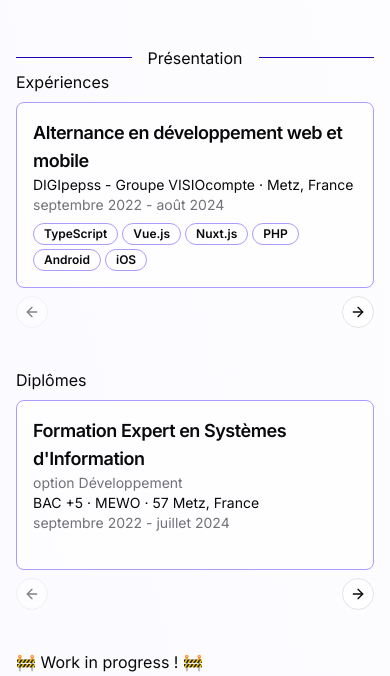
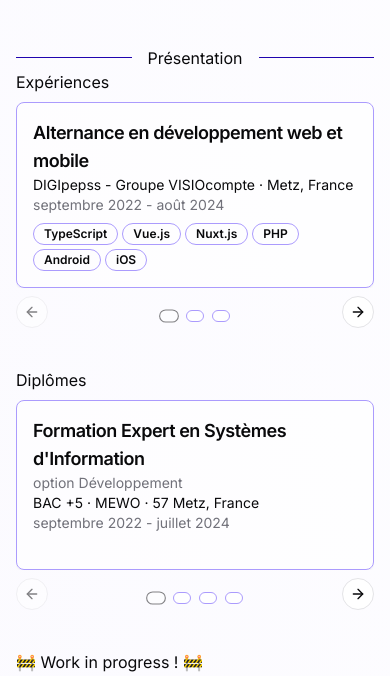
Before and after one commit to AvaN0x/clementricatte.fr, a Next.js app: page / in a window 390 px wide. Shown: the part 700-1376 px from the top of the page. Built offline with nearby package versions, Linux system fonts and the light colour scheme.

Commit message:
feat: ✨ cards carousel

```diff
--- a/src/app/(main)/page.tsx
+++ b/src/app/(main)/page.tsx
@@ -27,12 +27,10 @@ import { ExperienceCard } from "@/components/experiences";
 import { EDUCATIONS } from "@/lib/constants/educations";
 import { EducationCard } from "@/components/educations";
 import {
-  Carousel,
-  CarouselContent,
-  CarouselItem,
-  CarouselNext,
-  CarouselPrevious,
-} from "@/components/ui/carousel";
+  CardsCarousel,
+  CardsCarouselActions,
+  CardsCarouselItems,
+} from "@/components/CardsCarousel";
 
 export default function Home() {
   return (
@@ -151,7 +149,6 @@ const AboutSection = () => {
 };
 
 const PresentationSection = () => {
-  // TODO clean up carousel, better style (responsive too) and make a component for it
   return (
     <section
       id={SECTION_PRESENTATION_ID}
@@ -161,41 +158,26 @@ const PresentationSection = () => {
         <h2>Présentation</h2>
       </SeparatorText>
       <div className="space-y-6">
-        <div className="space-y-2">
-          <h3>Expériences</h3>
-          <Carousel opts={{ align: "start" }}>
-            <CarouselContent>
-              {Object.entries(EXPERIENCES.filter((e) => !e.nonRelevant)).map(
-                ([key, experience]) => (
-                  <CarouselItem key={key} className="md:basis-1/2 lg:basis-1/3">
-                    <ExperienceCard
-                      experience={experience}
-                      className="h-full"
-                    />
-                  </CarouselItem>
-                )
-              )}
-            </CarouselContent>
-            <CarouselPrevious className="max-xl:static max-xl:mt-6" />
-            <CarouselNext className="max-xl:static max-xl:mt-6 max-xl:float-right" />
-          </Carousel>
-        </div>
-        <div className="space-y-2">
-          <h3>Diplômes</h3>
-          <Carousel opts={{ align: "start" }}>
-            <CarouselContent>
-              {Object.entries(EDUCATIONS.filter((e) => !e.nonRelevant)).map(
-                ([key, education]) => (
-                  <CarouselItem key={key} className="md:basis-1/2 lg:basis-1/3">
-                    <EducationCard education={education} className="h-full" />
-                  </CarouselItem>
-                )
-              )}
-            </CarouselContent>
-            <CarouselPrevious className="max-xl:static max-xl:mt-6" />
-            <CarouselNext className="max-xl:static max-xl:mt-6 max-xl:float-right" />
-          </Carousel>
-        </div>
+        <CardsCarousel>
+          <h3 className="mb-2">Expériences</h3>
+          <CardsCarouselItems
+            items={Object.values(EXPERIENCES.filter((e) => !e.nonRelevant))}
+            formatCard={(experience, className) => (
+              <ExperienceCard experience={experience} className={className} />
+            )}
+          />
+          <CardsCarouselActions />
+        </CardsCarousel>
+        <CardsCarousel>
+          <h3 className="mb-2">Diplômes</h3>
+          <CardsCarouselItems
+            items={Object.values(EDUCATIONS.filter((e) => !e.nonRelevant))}
+            formatCard={(education, className) => (
+              <EducationCard education={education} className={className} />
+            )}
+          />
+          <CardsCarouselActions />
+        </CardsCarousel>
         <p>🚧 Work in progress ! 🚧</p>
       </div>
     </section>
--- /dev/null
+++ b/src/components/CardsCarousel.tsx
@@ -0,0 +1,60 @@
+import * as React from "react";
+import { cn } from "@/lib/utils";
+import {
+  Carousel,
+  CarouselContent,
+  CarouselDots,
+  CarouselItem,
+  CarouselNext,
+  CarouselPrevious,
+} from "@/components/ui/carousel";
+
+export function CardsCarousel({
+  children,
+  className,
+}: {
+  children?: React.ReactNode;
+  className?: string;
+}) {
+  return (
+    <Carousel className={cn("", className)} opts={{ align: "start" }}>
+      {children}
+    </Carousel>
+  );
+}
+
+export function CardsCarouselItems<T extends object>({
+  items,
+  className,
+  formatCard,
+}: {
+  items: T[];
+  className?: string;
+  formatCard: (item: T, className?: string) => React.ReactNode;
+}) {
+  return (
+    <CarouselContent className={cn("", className)}>
+      {items.map((item, i) => (
+        <CarouselItem key={i} className="md:basis-1/2 lg:basis-1/3">
+          {formatCard(item, "h-full")}
+        </CarouselItem>
+      ))}
+    </CarouselContent>
+  );
+}
+
+export function CardsCarouselActions({ className }: { className?: string }) {
+  return (
+    <div className={cn("flex gap-4", className)}>
+      <CarouselPrevious
+        hideWithoutMultipleSlides
+        className="max-xl:static max-xl:mt-6"
+      />
+      <CarouselDots className="flex-1" />
+      <CarouselNext
+        hideWithoutMultipleSlides
+        className="max-xl:static max-xl:mt-6 max-xl:float-right"
+      />
+    </div>
+  );
+}
```
